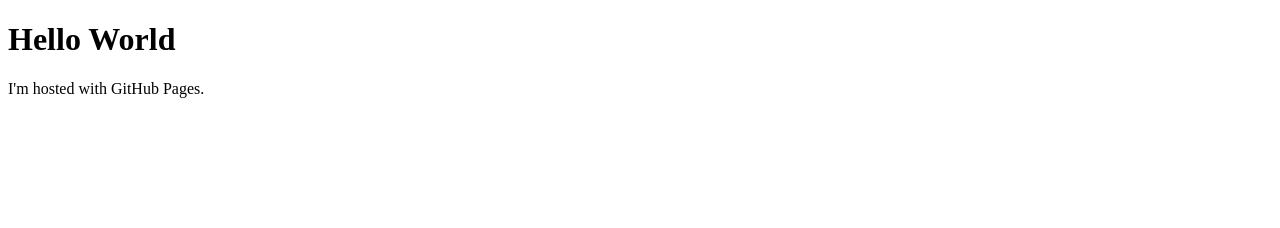
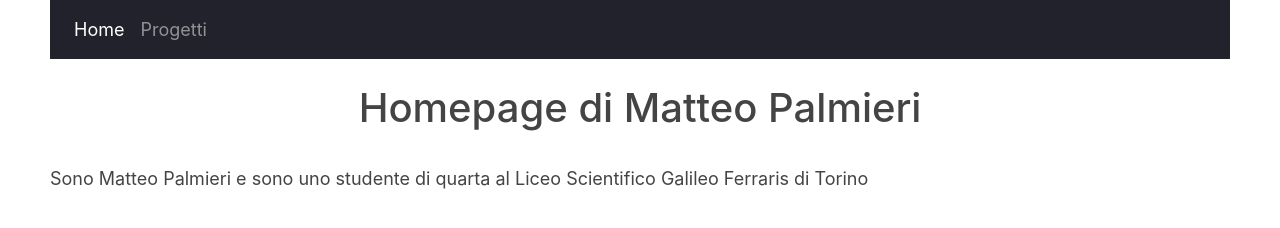
Before and after one commit to MatteoPalmieri/matteopalmieri.github.io, a plain HTML site: page index.html in a window 1280 px wide. Drawn offline with nearby package versions, Linux system fonts and the light colour scheme.

Commit message:
messa navbar e titolo

```diff
--- a/index.html
+++ b/index.html
@@ -1,7 +1,44 @@
-<!DOCTYPE html>
-<html>
-<body>
-<h1>Hello World</h1>
-<p>I'm hosted with GitHub Pages.</p>
-</body>
+<!doctype html>
+<html lang="en">
+  <head>
+	<!-- Required meta tags -->
+	<meta charset="utf-8">
+	<meta name="viewport" content="width=device-width, initial-scale=1, shrink-to-fit=no">
+
+	<!-- Bootstrap CSS -->
+	<link rel="stylesheet" href="https://maxcdn.bootstrapcdn.com/bootstrap/4.0.0/css/bootstrap.min.css"
+		  integrity="sha384-Gn5384xqQ1aoWXA+058RXPxPg6fy4IWvTNh0E263XmFcJlSAwiGgFAW/dAiS6JXm" crossorigin="anonymous">
+	<link rel="stylesheet" href="style.css">
+	<title>Matteo Palmieri</title>
+  </head>
+  <body>
+	<nav class="navbar navbar-expand-lg navbar-dark" style="background-color: #22222C;">
+
+	  <button class="navbar-toggler" type="button" data-toggle="collapse" data-target="#navbarSupportedContent" aria-controls="navbarSupportedContent" aria-expanded="false" aria-label="Toggle navigation">
+		<span class="navbar-toggler-icon"></span>
+	  </button>
+		<div class="collapse navbar-collapse" id="navbarSupportedContent">
+		<ul class="navbar-nav mr-auto">
+		<li class="nav-item active">
+			<a class="nav-link" href="#">Home <span class="sr-only">(current)</span></a>
+		</li>
+	  <li class="nav-item">
+		<a class="nav-link" href="#">Progetti</a>
+	  </li>
+	</ul>
+	</div>
+	</nav>
+	<h1 class="text-center">Homepage di Matteo Palmieri</h1>
+	<p>
+		Sono Matteo Palmieri e sono uno studente di quarta al Liceo Scientifico Galileo Ferraris di Torino
+	</p>
+	<!-- Optional JavaScript -->
+	<!-- jQuery first, then Popper.js, then Bootstrap JS -->
+	<script src="https://code.jquery.com/jquery-3.2.1.slim.min.js"
+			integrity="sha384-KJ3o2DKtIkvYIK3UENzmM7KCkRr/rE9/Qpg6aAZGJwFDMVNA/GpGFF93hXpG5KkN" crossorigin="anonymous"></script>
+	<script src="https://cdnjs.cloudflare.com/ajax/libs/popper.js/1.12.9/umd/popper.min.js"
+			integrity="sha384-ApNbgh9B+Y1QKtv3Rn7W3mgPxhU9K/ScQsAP7hUibX39j7fakFPskvXusvfa0b4Q" crossorigin="anonymous"></script>
+	<script src="https://maxcdn.bootstrapcdn.com/bootstrap/4.0.0/js/bootstrap.min.js"
+			integrity="sha384-JZR6Spejh4U02d8jOt6vLEHfe/JQGiRRSQQxSfFWpi1MquVdAyjUar5+76PVCmYl" crossorigin="anonymous"></script>
+  </body>
 </html>
--- /dev/null
+++ b/style.css
@@ -0,0 +1,11 @@
+body {
+  background-color: white;
+  padding: 0px;
+  font-size: 18px;
+  margin: 0px 50px 0px 50px;
+  color: #444;
+}
+
+h1 {
+    padding:25px;
+}
```
